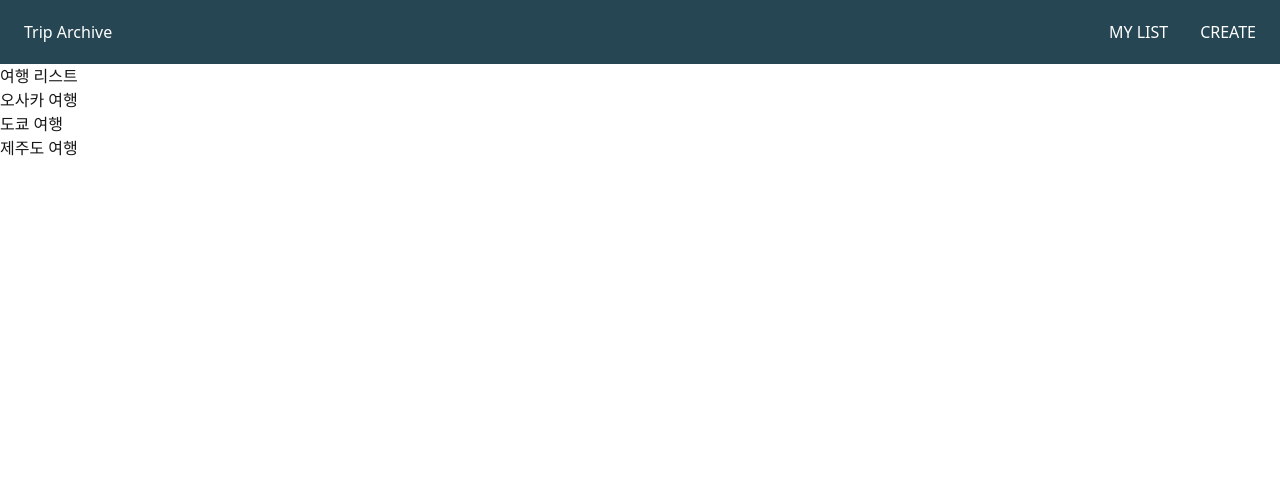
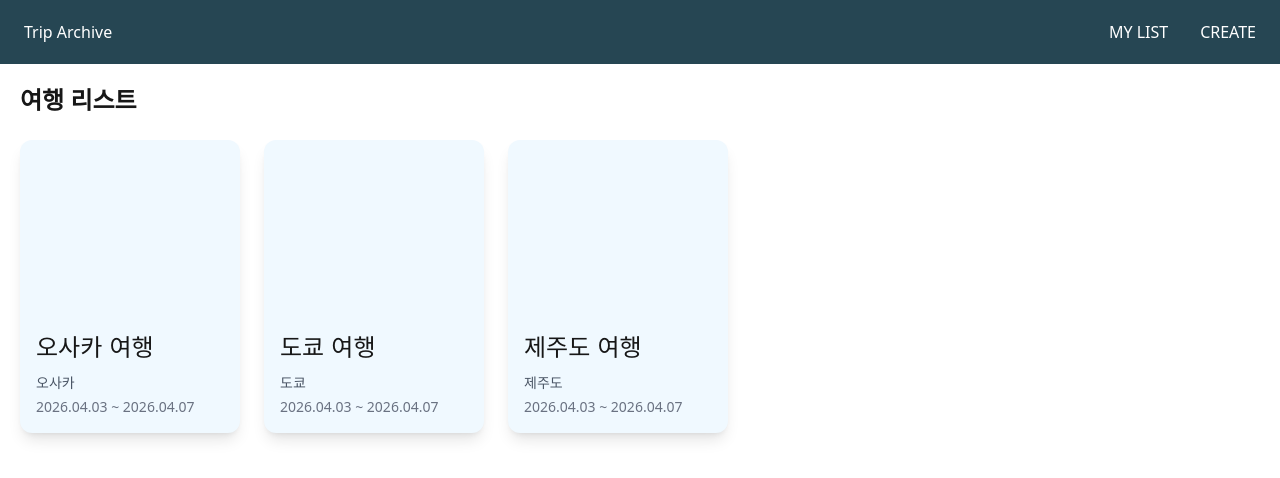
Before and after one commit to anxigy/trip-archive, a Next.js app: page /trips in a window 1280 px wide. Shown: the top 478 px of the page. Built offline with nearby package versions, Linux system fonts and the light colour scheme.

Commit message:
feat: list style

```diff
--- a/app/globals.css
+++ b/app/globals.css
@@ -17,12 +17,12 @@
   --font-mono: var(--font-geist-mono);
 }
 
-@media (prefers-color-scheme: dark) {
+/* @media (prefers-color-scheme: dark) {
   :root {
     --background: #0a0a0a;
     --foreground: #ededed;
   }
-}
+} */
 
 body {
   background: var(--background);
--- /dev/null
+++ b/app/trips/component/TripCard.tsx
@@ -0,0 +1,37 @@
+import Link from "next/link";
+
+type Trip = {
+  id: string;
+  title: string;
+  country: string;
+  date: string;
+};
+
+type TripCardProps = {
+  trip: Trip;
+};
+
+export default function TripCard({ trip }: TripCardProps) {
+  return (
+    <Link href={`/trips/${trip.id}`} className="block">
+      <article className="
+        aspect-3/4
+        w-55
+        rounded-xl
+        bg-sky-50
+        p-4
+        shadow-lg
+        hover:-translate-y-1
+        transition
+        flex
+        items-end
+        ">
+        <div className="flex flex-col">
+            <h3 className="text-2xl black-han-sans">{trip.title}</h3>
+            <p className="mt-2 text-sm text-gray-600">{trip.country}</p>
+            <p className="mt-1 text-sm text-gray-500">{trip.date}</p>
+        </div>
+      </article>
+    </Link>
+  );
+}
--- a/app/trips/page.tsx
+++ b/app/trips/page.tsx
@@ -1,24 +1,21 @@
-import Link from "next/link";
+import TripCard from "./component/TripCard";
 
 const trips = [
-  { id: "1", title: "오사카 여행" },
-  { id: "2", title: "도쿄 여행" },
-  { id: "3", title: "제주도 여행" },
+  { id: "1", title: "오사카 여행", date: "2026.04.03 ~ 2026.04.07", country: "오사카" },
+  { id: "2", title: "도쿄 여행", date: "2026.04.03 ~ 2026.04.07", country: "도쿄" },
+  { id: "3", title: "제주도 여행", date: "2026.04.03 ~ 2026.04.07", country: "제주도" },
 ];
 
 export default function TripsPage() {
   return (
-    <main>
-      <h1>여행 리스트</h1>
-      <ul>
-        {
-          trips?.map((trip) => (
-            <li key={trip.id}>
-                <Link href={`/trips/${trip.id}`}>{trip.title}</Link>
-            </li>
-          ))
-        }
-      </ul>
+    <main className="p-5">
+      <h1 className="mb-6 text-2xl font-bold">여행 리스트</h1>
+
+      <div className="grid grid-cols-[repeat(auto-fill,minmax(220px,220px))] gap-6 justify-start">
+        {trips.map((trip) => (
+          <TripCard key={trip.id} trip={trip} />
+        ))}
+      </div>
     </main>
-  )
+  );
 }
```
Also changed, not shown: 1 other file (tests, documents, lock files or other folders).
